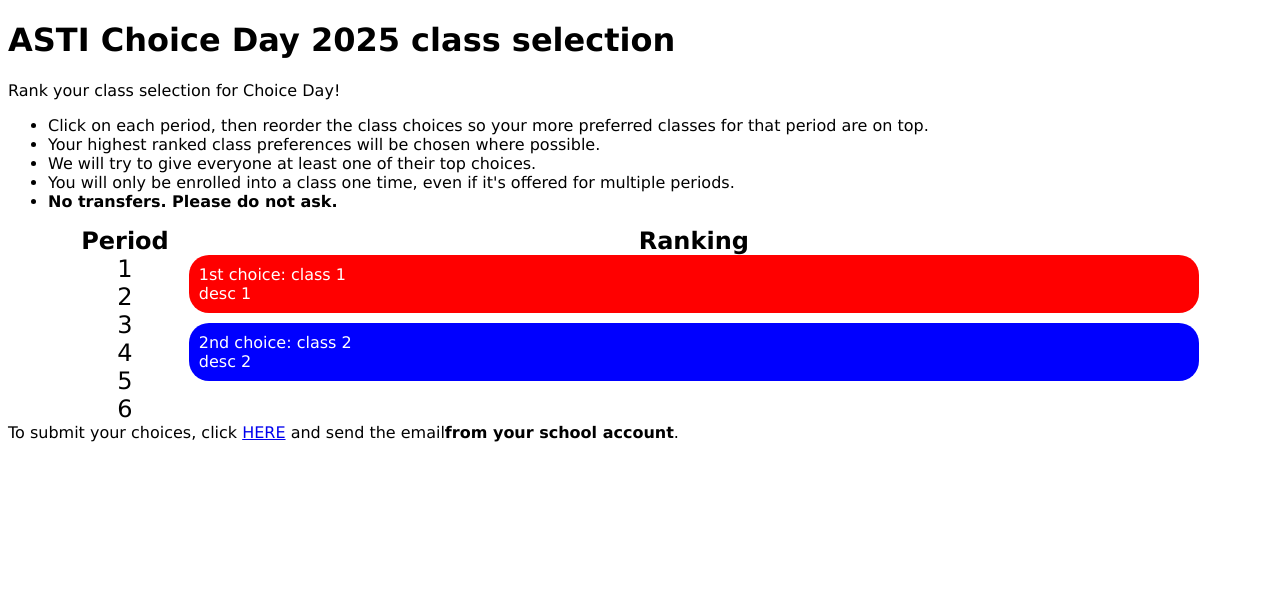
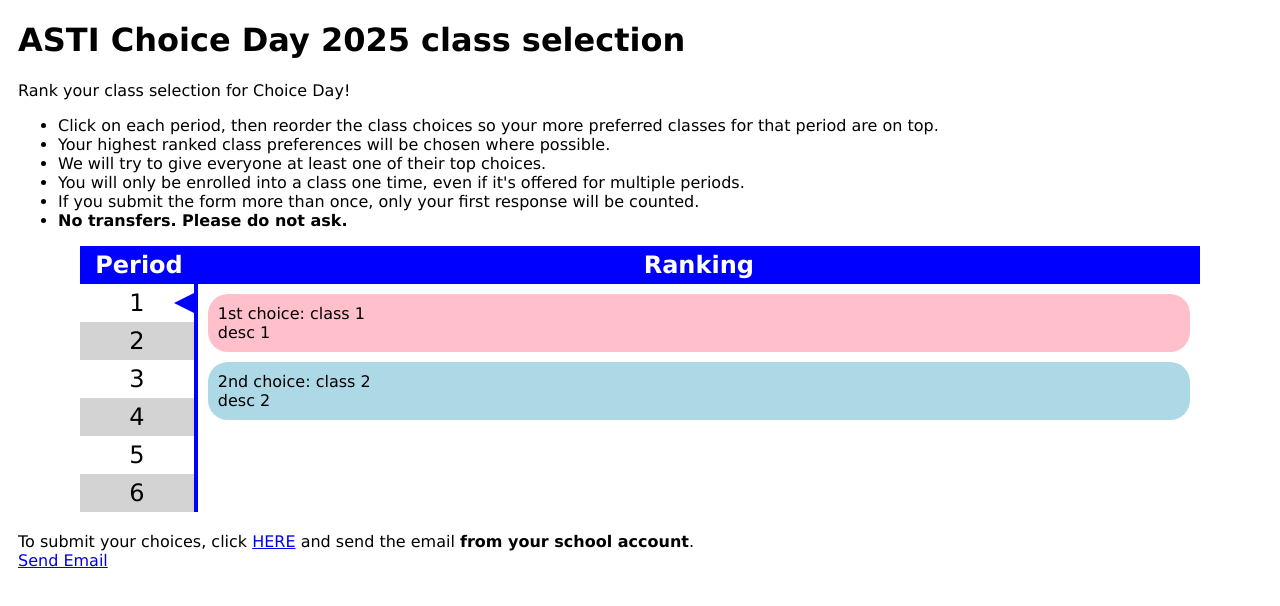
Before and after one commit to Hal-9k1/choice-day-form, a React app: page / in a window 1280 px wide. Shown: the top 606 px of the page. Built offline with nearby package versions, Linux system fonts and the light colour scheme; the HTML template or start-up script is replaced by a standard one.

Commit message:
Polish styling, remove dependency on package.json

```diff
--- a/src/App.css
+++ b/src/App.css
@@ -1,29 +1,72 @@
 .App {
+  --primary: blue;
+  --on-primary: white;
+  --secondary: lightgray;
+  --on-secondary: black;
+  --background: white;
+  --on-background: black;
+
   font-family: Verdana, sans-serif;
   box-sizing: border-box;
   user-select: none;
+  margin: 10px;
 }
+
 .App-col {
   display: inline-block;
   vertical-align: top;
-  padding: 0 10px;
+  overflow: hidden;
 }
 
 .App-chooser {
-  margin: 0 5%;
+  margin: 0 5% 20px 5%;
   display: flex;
 }
 
 .App-table-header {
+  background-color: var(--primary);
+  color: var(--on-primary);
   font-weight: bold;
   font-size: 24px;
   text-align: center;
+  padding: 5px 15px;
 }
 
 .App-table-row {
+  position: relative;
   font-size: 24px;
   text-align: center;
   cursor: pointer;
+  border-right: 4px solid var(--primary);
+  padding: 5px 15px;
+  vertical-align: middle;
+}
+
+.App-table-row-selected::after {
+  position: absolute;
+  top: 50%;
+  right: 0;
+  transform: translateY(-50%);
+  display: inline-block;
+  width: 0;
+  height: 0;
+  --width: 10px;
+  border-top: var(--width) solid transparent;
+  border-right: calc(2 * var(--width)) solid var(--primary);
+  border-bottom: var(--width) solid transparent;
+  content: '';
+}
+
+.App-table-row-alt {
+  background-color: var(--secondary);
+  color: var(--on-secondary);
+}
+
+.App-ranking-body {
+  padding: 10px;
+  overflow-y: auto;
+  height: 0;
+  min-height: 100%;
 }
 
 .App-ranking {
@@ -42,7 +85,8 @@
   opacity: 0.5;
 }
 
-/*.App-ranking-drop-target {
-  filter: saturate(50%);
+.App-ranking-drop-target {
+  filter: brightness(75%);
   border: 5px dashed orange;
-}*/
+  padding: 5px;
+}
--- a/src/App.js
+++ b/src/App.js
@@ -7,22 +7,22 @@
   {
     name: 'class 1',
     desc: 'desc 1',
-    textColor: 'white',
-    backgroundColor: 'red',
+    textColor: 'black',
+    backgroundColor: 'pink',
     periods: [1],
   },
   {
     name: 'class 2',
     desc: 'desc 2',
-    textColor: 'white',
-    backgroundColor: 'blue',
+    textColor: 'black',
+    backgroundColor: 'lightblue',
     periods: [1],
   },
   {
     name: 'class 3',
     desc: 'desc 3',
-    textColor: 'white',
-    backgroundColor: 'green',
+    textColor: 'black',
+    backgroundColor: 'lightgreen',
     periods: [2],
   },
 ];
@@ -90,10 +90,13 @@
 
   const onDragLeave = (i, e) => {
     if (e.dataTransfer.types.includes(MIME) && i !== transferring) {
-      if (dropRefCount === 1) {
-        setDropTarget(null);
-      }
-      setDropRefCount(n => n - 1);
+      setDropRefCount(n => {
+        const m = n - 1;
+        if (!m) {
+          setDropTarget(null);
+        }
+        return m;
+      });
     }
   };
 
@@ -123,6 +126,9 @@
           <li>
             You will only be enrolled into a class one time, even if it&apos;s offered for multiple
             periods.
+          </li>
+          <li>
+            If you submit the form more than once, only your first response will be counted.
           </li>
           <li>
             <strong>No transfers. Please do not ask.</strong>
@@ -175,9 +181,10 @@
         </div>
       </div>
       <div className='App-control'>
-        To submit your choices, click <a href={submitHref}>HERE</a> and send the email
+        To submit your choices, click <a href={submitHref}>HERE</a> and send the email{' '}
         <strong>from your school account</strong>.
       </div>
+      <a href="mailto:example@example.com?subject=Hello&body=This%20is%20a%20message">Send Email</a>
     </div>
   );
 }
```
